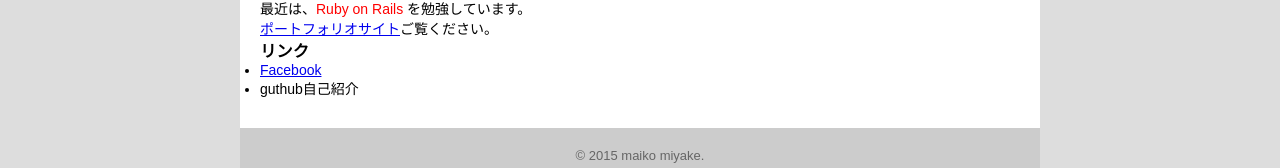
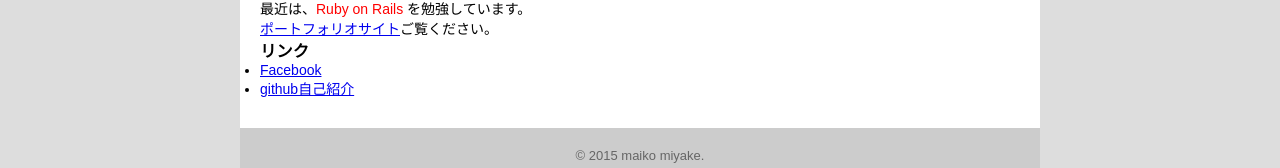
Before and after one commit to mai0916/mai0916.github.io, a plain HTML site: page index.html in a window 1280 px wide. Shown: the part 429-597 px from the top of the page. Drawn offline with Linux system fonts and the light colour scheme.

Commit message:
about0804

```diff
--- a/index.html
+++ b/index.html
@@ -32,7 +32,7 @@
         <h3>リンク</h3>
         <ul>
           <li><a href="https://www.facebook.com/tarokirameki" target="_blank">Facebook</a></li>
-          <li><a href="https://mai0916.github.io/" target="_blank"></a>guthub自己紹介</li>
+          <li><a href="https://mai0916.github.io/" target="_blank">github自己紹介</a></li>
         </ul>
       </section>
       <footer>
```
